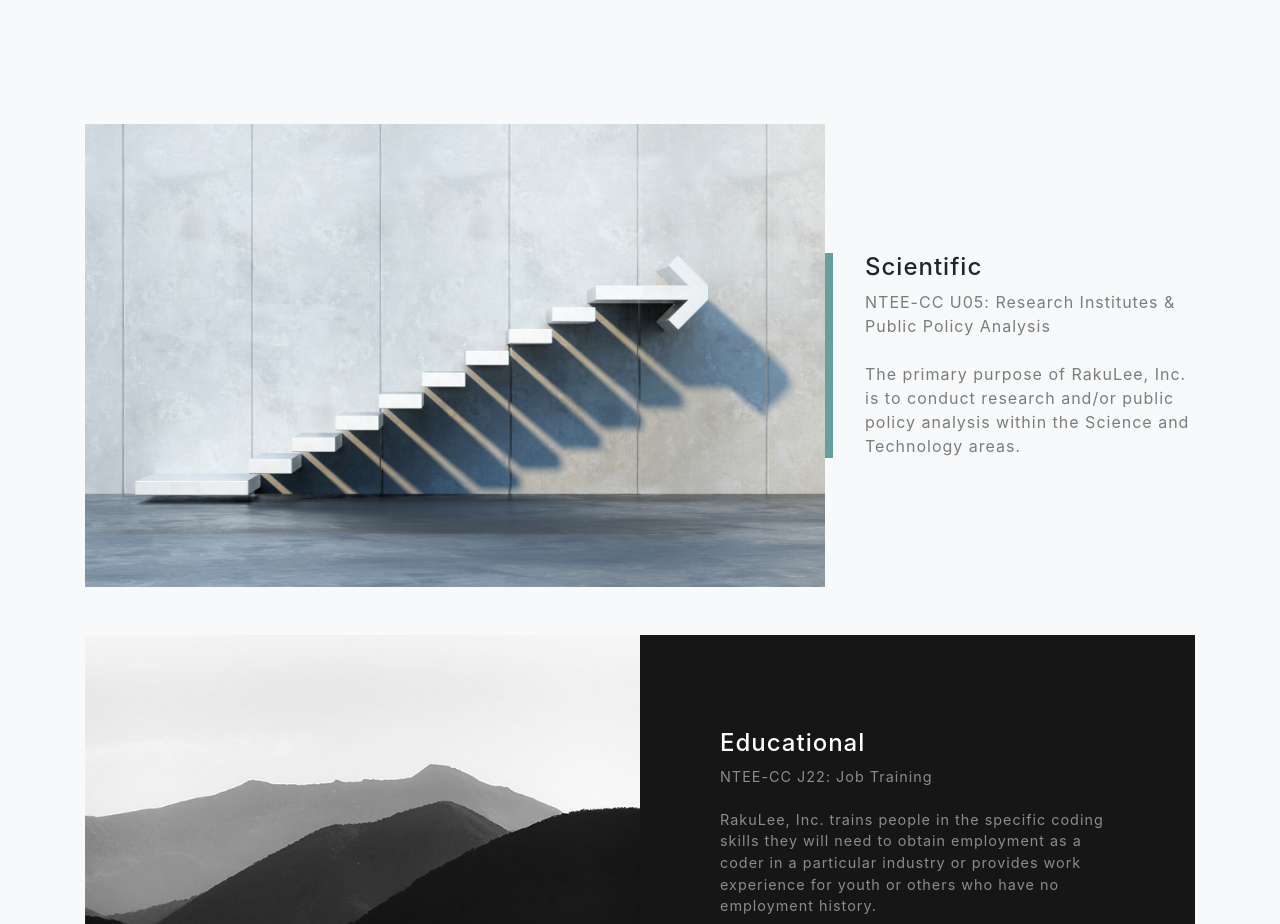
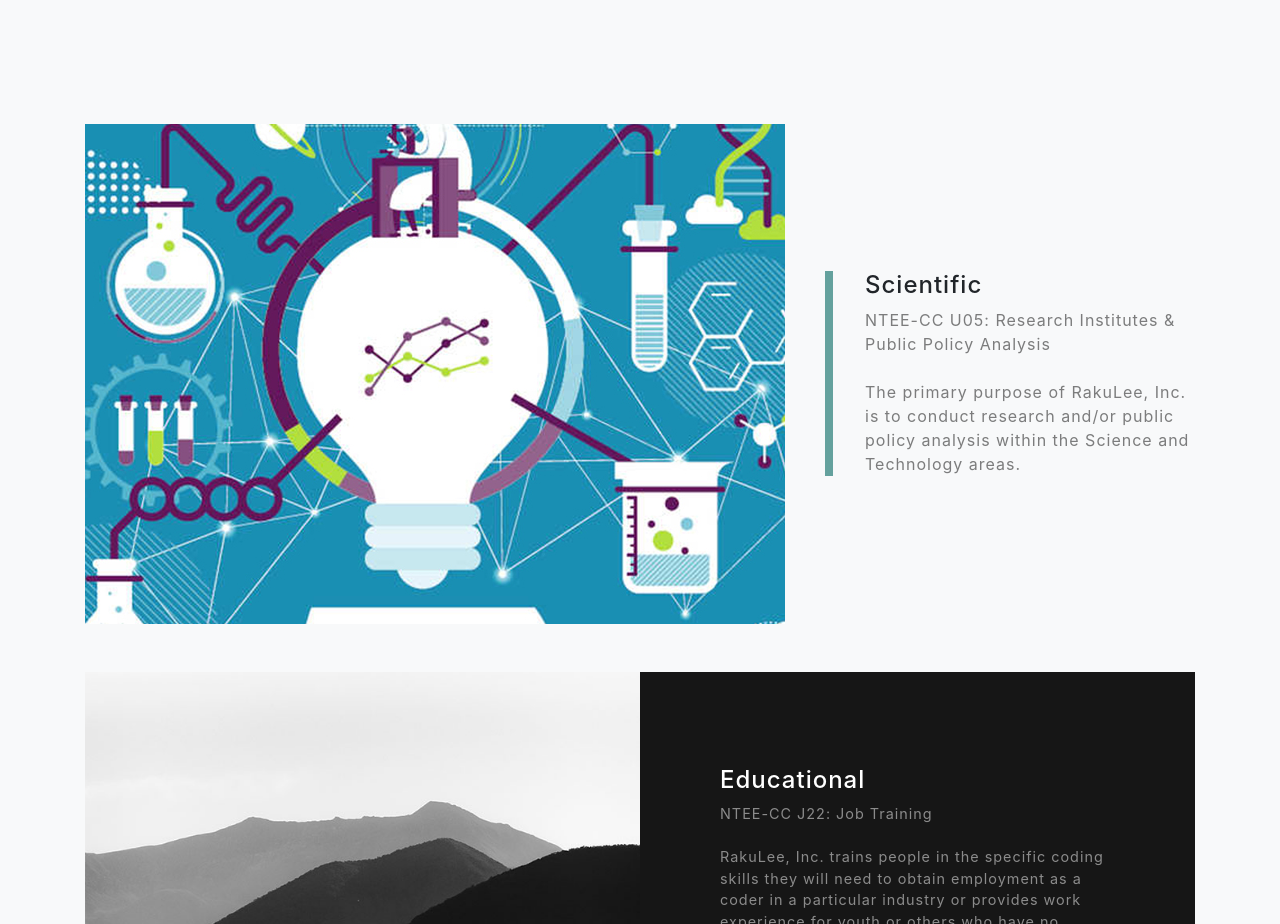
Before and after one commit to rakulee/rakulee-webpage, a website with bundled scripts: page index.html in a window 1280 px wide. Shown: the part 1500-2424 px from the top of the page. Built offline with nearby package versions, Linux system fonts and the light colour scheme.

Commit message:
chaged some things 2

```diff
--- a/index.html
+++ b/index.html
@@ -83,7 +83,7 @@
       <!-- Featured Project Row -->
       <div class="row align-items-center no-gutters mb-4 mb-lg-5">
         <div class="col-xl-8 col-lg-7">
-          <img class="img-fluid mb-3 mb-lg-0" src="img/bg-masthead.jpg" alt="">
+          <img class="img-fluid mb-3 mb-lg-0" src="img/scientificpurpose.jpg" alt="">
         </div>
         <div class="col-xl-4 col-lg-5">
           <div class="featured-text text-center text-lg-left">
```
Also changed, not shown: img/scientificpurpose.jpg (added).
